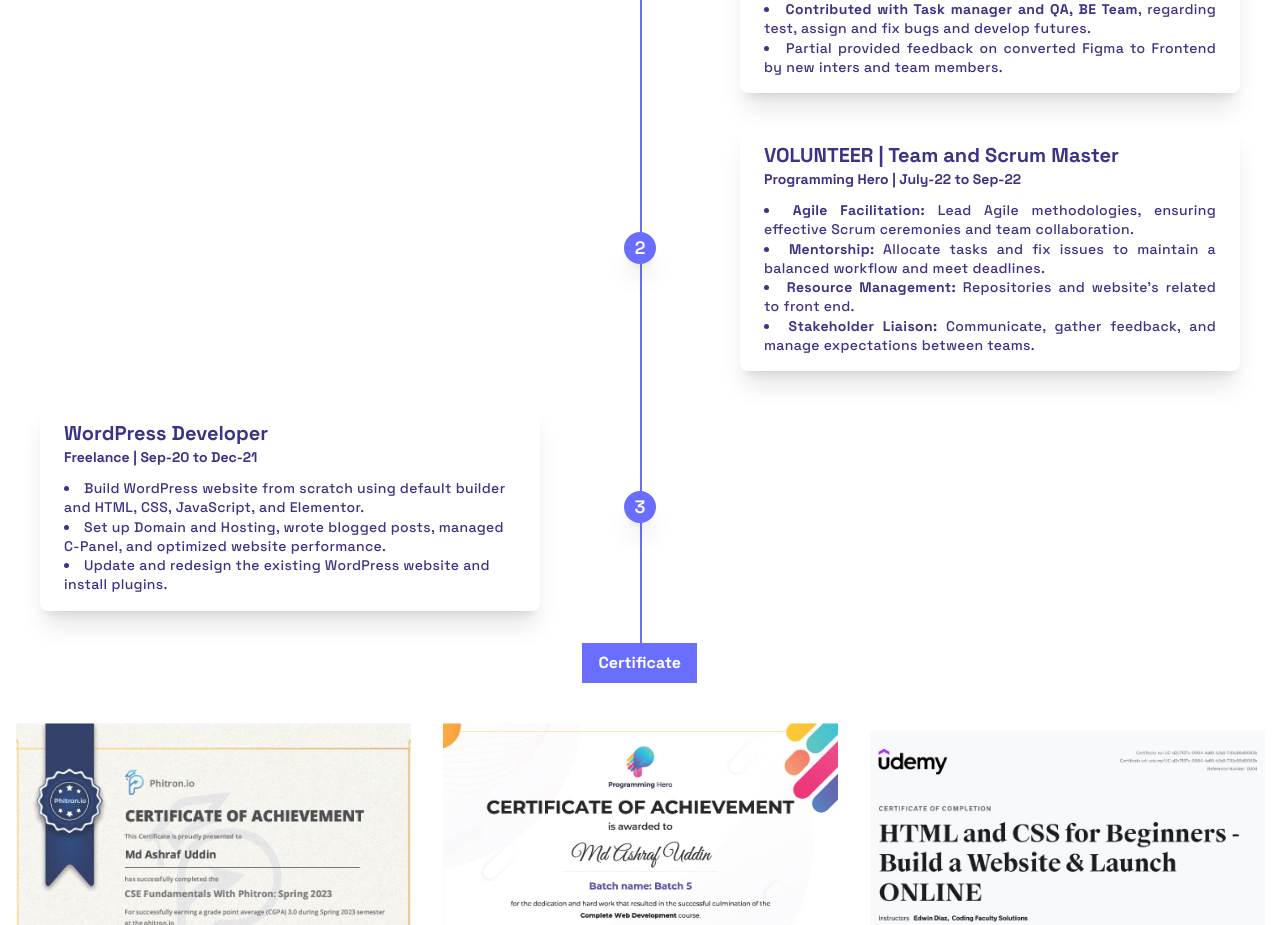
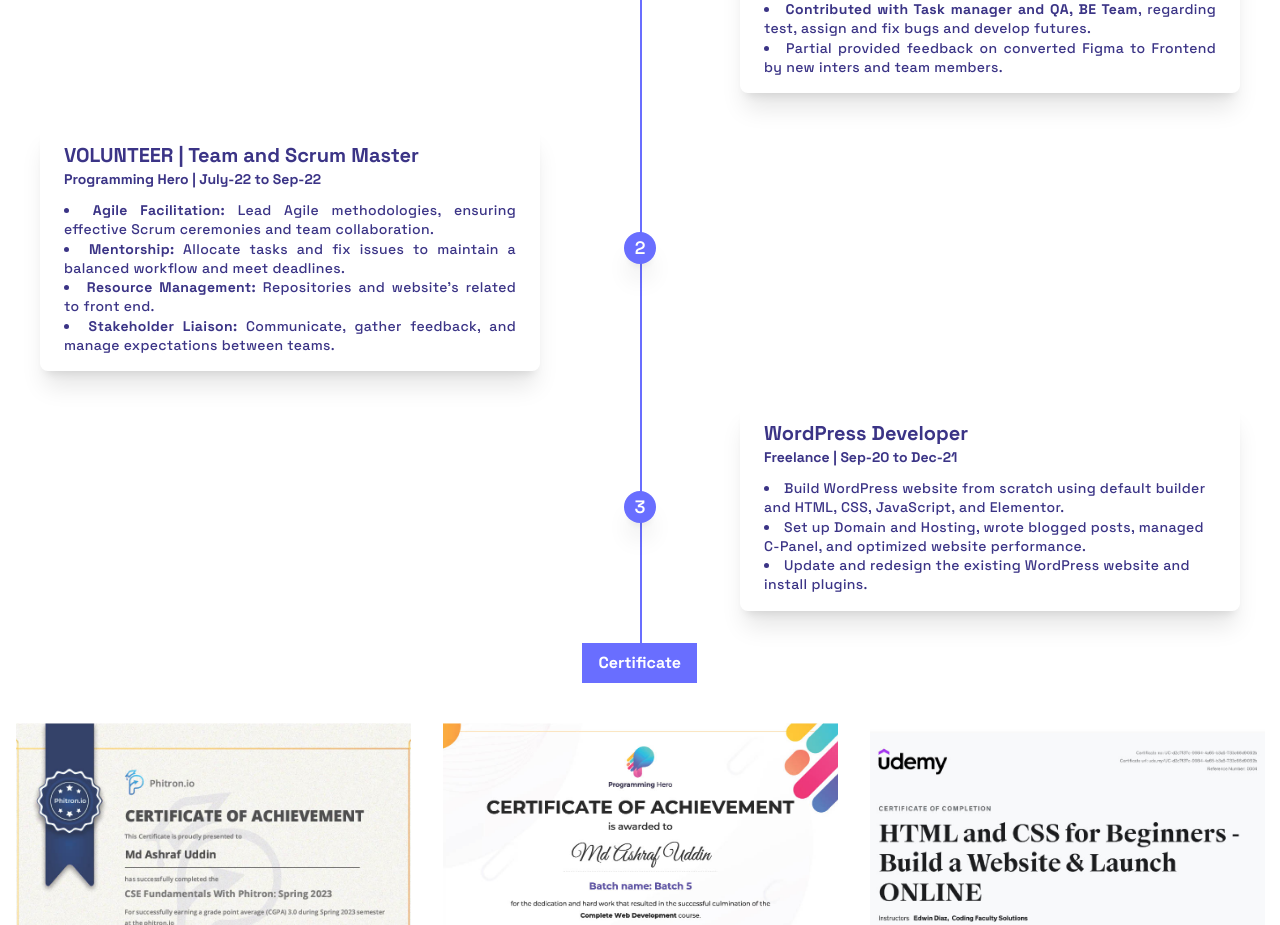
Before and after one commit to techtobit/protfolio-2.0, a React (Vite) app: page / in a window 1280 px wide. Shown: the part 1780-2705 px from the top of the page. Built offline with nearby package versions, Linux system fonts and the light colour scheme; what tailwindcss-animated would draw is missing.

Commit message:
Update WorkExperience.jsx

```diff
--- a/src/Components/WorkExperience.jsx
+++ b/src/Components/WorkExperience.jsx
@@ -55,7 +55,8 @@ const WorkExperience = () => {
 					</div> */}
 
 
-					<div className="mb-8 flex justify-between items-center w-full right-timeline">
+					<div className="mb-8 flex justify-between lg:flex-row-reverse flex-row items-center w-full left-timeline">
+{/* 					<div className="mb-8 flex justify-between items-center w-full right-timeline"> */}
 						<div className="order-1 lg:w-5/12"></div>
 						<div className="flex z-20 bg-blue-100 items-center order-1 shadow-xl w-8 h-8 lg:static absolute lg:left-0 left-[.5%] rounded-full">
 							<h1 className="mx-auto font-semibold text-lg text-white-200">2</h1>
@@ -75,7 +76,8 @@ const WorkExperience = () => {
 					</div>
 
 
-					<div className="lg:mb-8 mb-20 flex justify-between lg:flex-row-reverse flex-row items-center w-full left-timeline">
+					<div className="mb-8 flex justify-between items-center w-full right-timeline">
+{/* 					<div className="lg:mb-8 mb-20 flex justify-between lg:flex-row-reverse flex-row items-center w-full left-timeline"> */}
 						<div className="order-1 lg:w-5/12"></div>
 						<div className="flex z-20 bg-blue-100 items-center order-1 shadow-xl w-8 h-8 lg:static absolute lg:left-0 left-[.5%] rounded-full">
 							<h1 className="mx-auto  text-white-200 font-semibold text-lg">3</h1>
```
